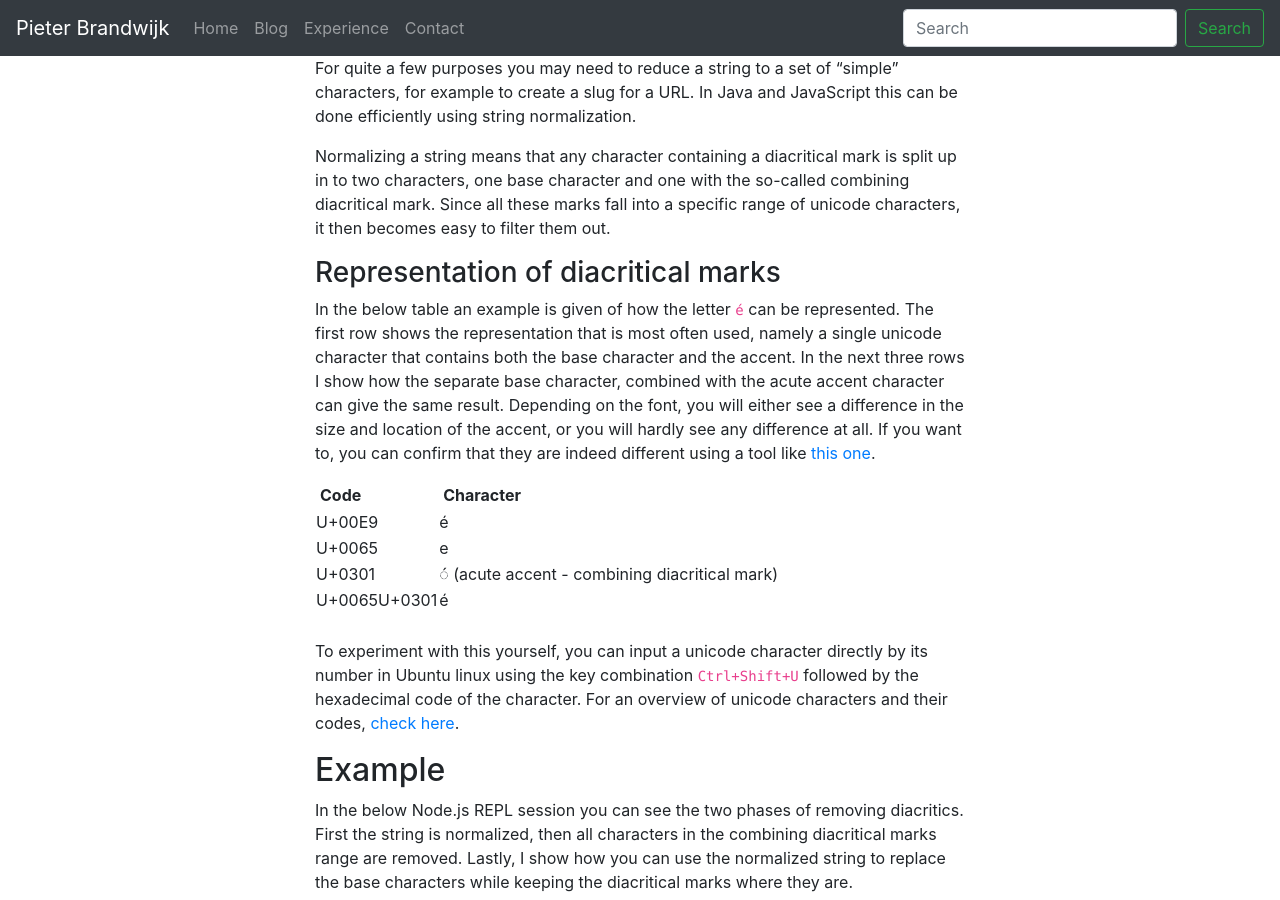
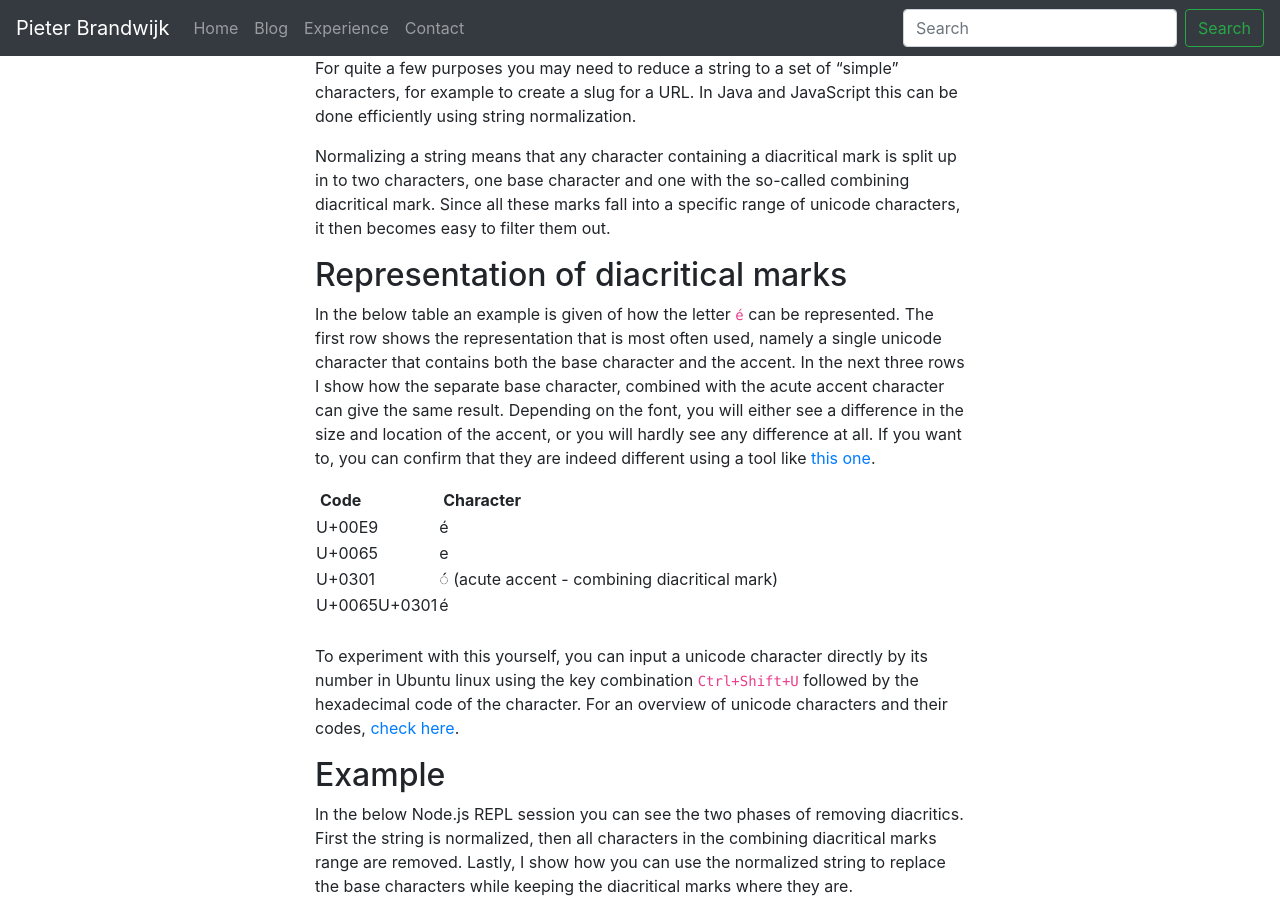
Before and after one commit to pbrandwijk/pbrandwijk.github.io, a Jekyll site: the page built from _posts/2021-10-15-removing-diacritics-from-strings.md, in a window 1280 px wide and 900 px high, scrolled down 408 px. Built offline with Jekyll 4.4.1, drawn with Linux system fonts in a browser that asks for light colours; nearby versions of some CDN libraries; comment, search, counter and statistics services are not loaded.

```diff
--- a/_posts/2021-10-15-removing-diacritics-from-strings.md
+++ b/_posts/2021-10-15-removing-diacritics-from-strings.md
@@ -23,7 +23,7 @@ For quite a few purposes you may need to reduce a string to a set of "simple" ch
 
 Normalizing a string means that any character containing a diacritical mark is split up in to two characters, one base character and one with the so-called combining diacritical mark. Since all these marks fall into a specific range of unicode characters, it then becomes easy to filter them out.
 
-### Representation of diacritical marks
+## Representation of diacritical marks
 In the below table an example is given of how the letter `é` can be represented. The first row shows the representation that is most often used, namely a single unicode character that contains both the base character and the accent. In the next three rows I show how the separate base character, combined with the acute accent character can give the same result. Depending on the font, you will either see a difference in the size and location of the accent, or you will hardly see any difference at all. If you want to, you can confirm that they are indeed different using a tool like [this one][unicodeconverter].
 
 | Code | Character |
```
